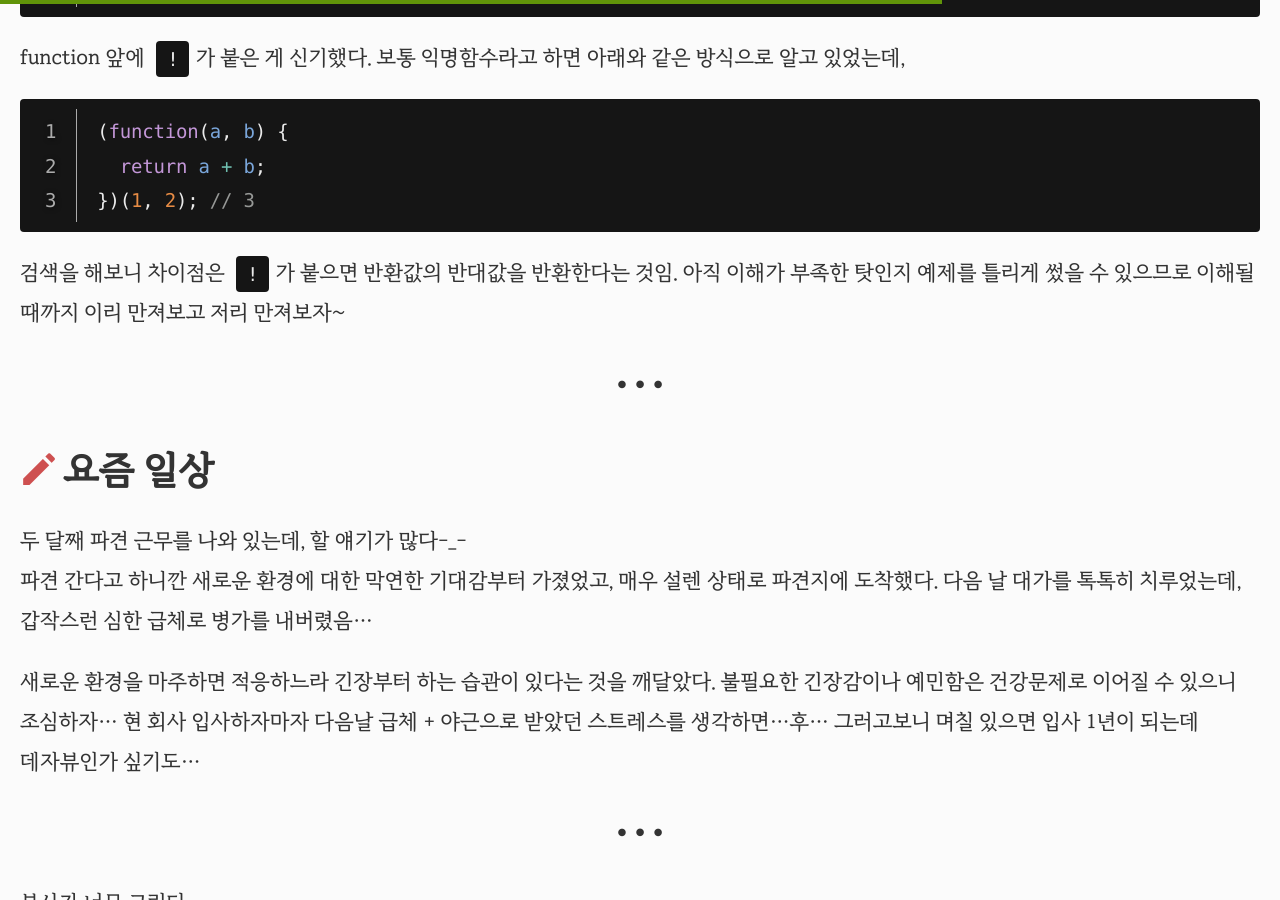
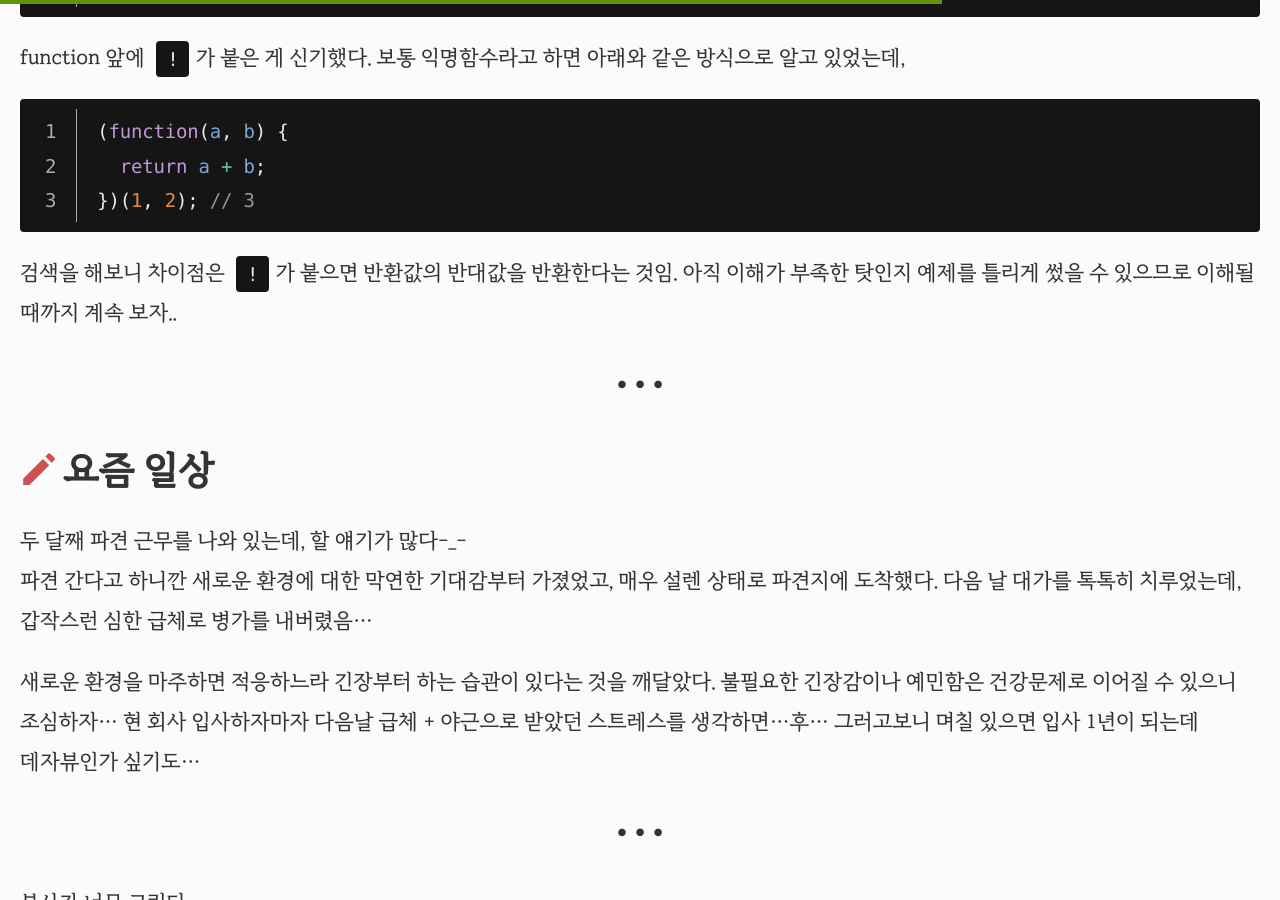
Before and after one commit to selosele/selosele.github.io, a Jekyll site: the page built from _posts/2020-10-09-learning-and-life.md, in a window 1280 px wide and 900 px high, scrolled down 1866 px. Built offline with Jekyll 4.4.1, drawn with Linux system fonts in a browser that asks for light colours; comment, search, counter and statistics services are not loaded.

Commit message:
포스트 수정

````diff
--- a/_posts/2020-10-09-learning-and-life.md
+++ b/_posts/2020-10-09-learning-and-life.md
@@ -71,7 +71,7 @@ function 앞에 ```!```{:.language-javascript}가 붙은 게 신기했다. 보
 })(1, 2); // 3
 ```
 
-검색을 해보니 차이점은 ```!```{:.language-javascript}가 붙으면 반환값의 반대값을 반환한다는 것임. 아직 이해가 부족한 탓인지 예제를 틀리게 썼을 수 있으므로 이해될 때까지 이리 만져보고 저리 만져보자~
+검색을 해보니 차이점은 ```!```{:.language-javascript}가 붙으면 반환값의 반대값을 반환한다는 것임. 아직 이해가 부족한 탓인지 예제를 틀리게 썼을 수 있으므로 이해될 때까지 계속 보자..
 
 ---
 
````
